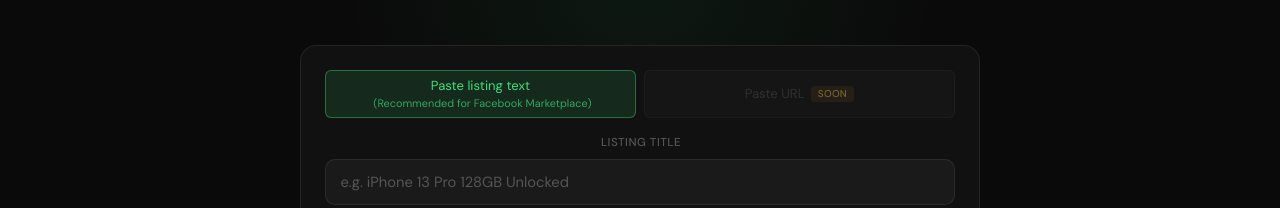
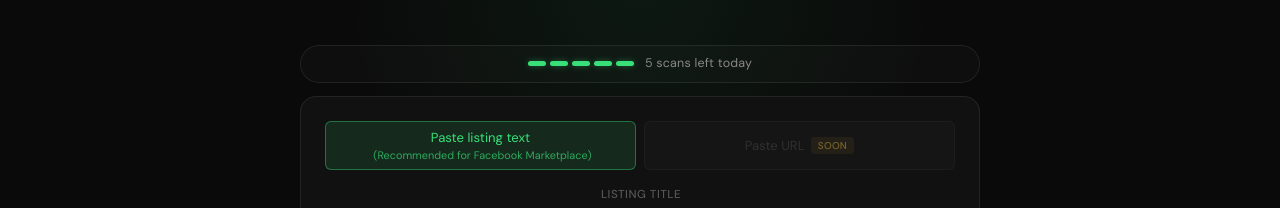
Before and after one commit to spotval/spotval, a website: page index.html in a window 1280 px wide. Shown: the part 573-781 px from the top of the page. Drawn offline with Linux system fonts and the light colour scheme.

Commit message:
Add files via upload

```diff
--- a/index.html
+++ b/index.html
@@ -160,6 +160,55 @@
     font-weight: 300;
     line-height: 1.7;
   }
+
+  /* SCAN LIMIT INDICATOR */
+  .scan-limit {
+    width: 100%;
+    max-width: 680px;
+    margin: 0 auto 0.85rem;
+    display: flex;
+    align-items: center;
+    justify-content: center;
+    gap: 0.7rem;
+    padding: 0.5rem 1.1rem;
+    background: rgba(255,255,255,0.02);
+    border: 0.5px solid var(--border);
+    border-radius: 100px;
+    transition: border-color 0.3s, color 0.3s;
+  }
+
+  .scan-limit-pills { display: flex; gap: 4px; }
+
+  .scan-limit-pill {
+    width: 18px;
+    height: 5px;
+    border-radius: 100px;
+    background: var(--bg3);
+    transition: background 0.3s ease, box-shadow 0.3s ease;
+  }
+
+  .scan-limit-pill.filled {
+    background: var(--green);
+    box-shadow: 0 0 6px rgba(57,224,122,0.35);
+  }
+
+  .scan-limit-pill.warning {
+    background: var(--yellow);
+    box-shadow: 0 0 6px rgba(245,200,66,0.35);
+  }
+
+  .scan-limit-text {
+    font-size: 0.78rem;
+    color: var(--text-dim);
+    letter-spacing: 0.2px;
+  }
+
+  .scan-limit.depleted {
+    border-color: rgba(242,92,92,0.25);
+  }
+
+  .scan-limit.depleted .scan-limit-text { color: var(--red); }
+  .scan-limit.depleted .scan-limit-pill { background: rgba(242,92,92,0.15); box-shadow: none; }
 
   /* SCAN STATE STACK */
   .scan-stack {
@@ -1561,6 +1610,11 @@
     <h1>Spot a deal before<br><em>everyone else.</em></h1>
 
     <p class="hero-sub">Any listing. Any platform. Scored in seconds.</p>
+
+    <div class="scan-limit" id="scanLimit">
+      <div class="scan-limit-pills" id="scanLimitPills"></div>
+      <span class="scan-limit-text" id="scanLimitText">5 scans left today</span>
+    </div>
 
     <div class="scan-stack">
 
@@ -2258,10 +2312,16 @@
 
       if (!response.ok) {
         const errorData = await response.json().catch(() => ({}));
+        if (response.status === 429 || typeof errorData.remaining === 'number') {
+          setScanLimit(errorData.remaining ?? 0, errorData.resetAt ?? null);
+        }
         throw new Error(errorData.error || 'Scan failed');
       }
 
       const result = await response.json();
+      if (typeof result.remaining === 'number') {
+        setScanLimit(result.remaining, result.resetAt ?? null);
+      }
       showResults(result);
 
     } catch (error) {
@@ -2407,6 +2467,58 @@
 
   function toggleMenu() {
     document.getElementById('mobileMenu').classList.toggle('open');
+  }
+
+  // SCAN LIMIT — visual indicator synced with backend remaining count
+  const LIMIT_KEY = 'spotval_daily_scans';
+  const SCAN_LIMIT = 5;
+
+  function getScanLimit() {
+    try {
+      const raw = localStorage.getItem(LIMIT_KEY);
+      if (!raw) return { remaining: SCAN_LIMIT, resetAt: null };
+      const parsed = JSON.parse(raw);
+      if (parsed.resetAt && Date.now() >= parsed.resetAt) {
+        return { remaining: SCAN_LIMIT, resetAt: null };
+      }
+      return { remaining: parsed.remaining ?? SCAN_LIMIT, resetAt: parsed.resetAt };
+    } catch (err) {
+      return { remaining: SCAN_LIMIT, resetAt: null };
+    }
+  }
+
+  function setScanLimit(remaining, resetAt) {
+    try {
+      localStorage.setItem(LIMIT_KEY, JSON.stringify({ remaining, resetAt }));
+    } catch (err) {}
+    renderScanLimit();
+  }
+
+  function renderScanLimit() {
+    const { remaining } = getScanLimit();
+    const pillsEl = document.getElementById('scanLimitPills');
+    const textEl = document.getElementById('scanLimitText');
+    const wrapEl = document.getElementById('scanLimit');
+    if (!pillsEl || !textEl || !wrapEl) return;
+
+    pillsEl.innerHTML = '';
+    for (let i = 0; i < SCAN_LIMIT; i++) {
+      const pill = document.createElement('div');
+      pill.className = 'scan-limit-pill';
+      if (i < remaining) {
+        pill.classList.add(remaining === 1 ? 'warning' : 'filled');
+      }
+      pillsEl.appendChild(pill);
+    }
+
+    wrapEl.classList.toggle('depleted', remaining === 0);
+    if (remaining === 0) {
+      textEl.textContent = 'Daily limit reached — try again tomorrow';
+    } else if (remaining === 1) {
+      textEl.textContent = '1 scan left today';
+    } else {
+      textEl.textContent = `${remaining} scans left today`;
+    }
   }
 
   // SCAN HISTORY — stored in browser localStorage
@@ -2588,8 +2700,11 @@
     setTimeout(() => { document.getElementById('resultActions').classList.add('show'); }, 2500);
   }
 
-  // Render history on page load
-  document.addEventListener('DOMContentLoaded', renderHistory);
+  // Render history and scan-limit bar on page load
+  document.addEventListener('DOMContentLoaded', () => {
+    renderHistory();
+    renderScanLimit();
+  });
 
   function filterTrending(btn, category) {
     document.querySelectorAll('.filter-btn').forEach(b => b.classList.remove('active'));
```
